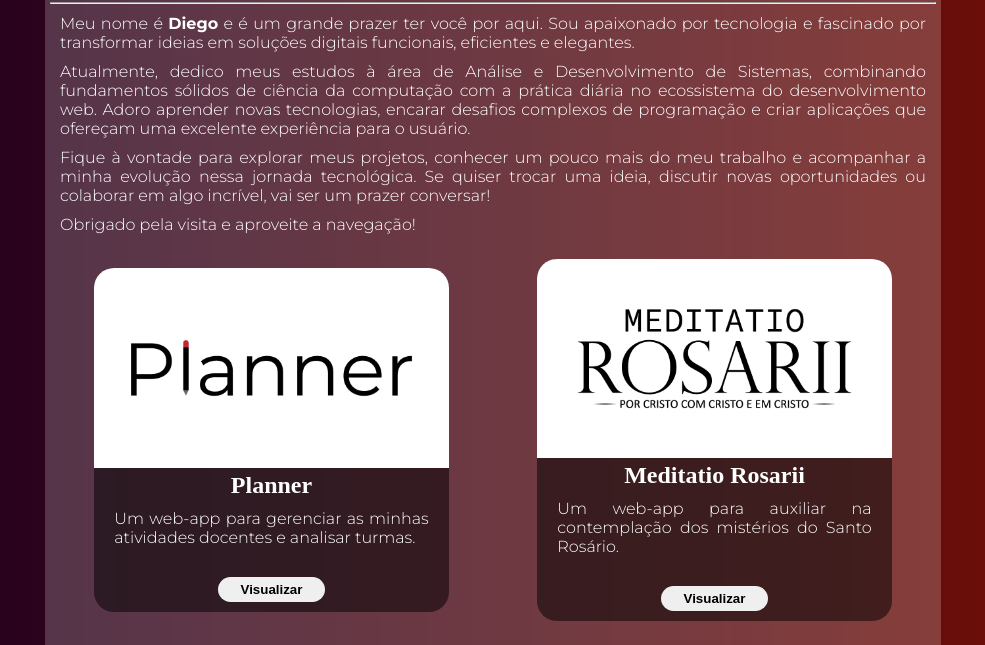
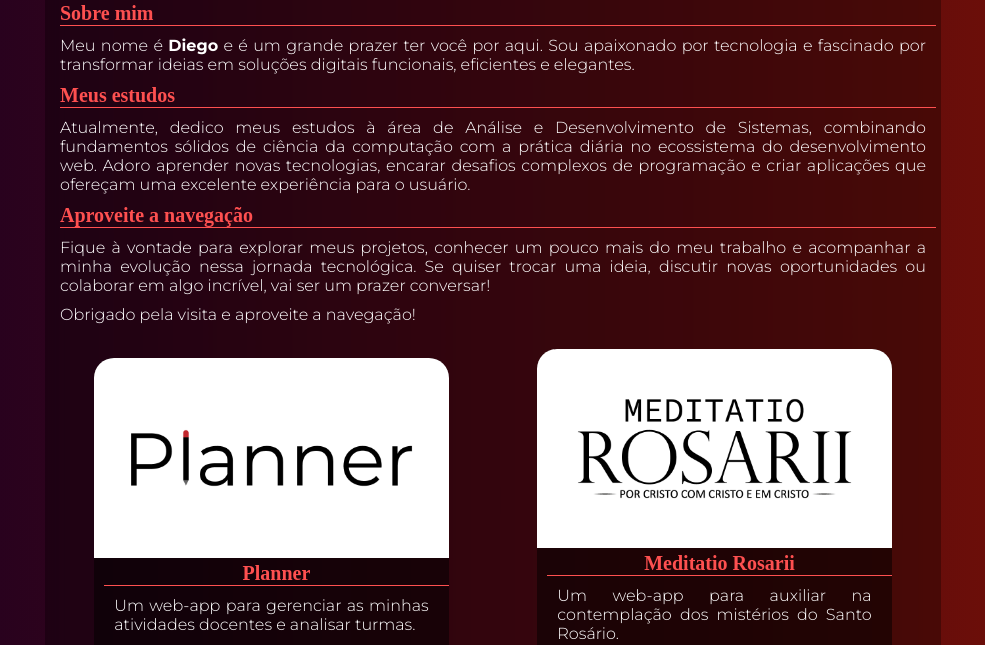
Before and after one commit to didaque-d/vitrine-d, a plain HTML site: page index.html in a window 1280 px wide. Shown: the part 249-894 px from the top of the page, without its empty margins (147-1132 px from the left). Drawn offline with Linux system fonts and the light colour scheme; a web font is replaced by a local one.

Commit message:
feat: ajustar estilos e adicionar seções informativas no portfólio

```diff
--- a/css/style.css
+++ b/css/style.css
@@ -1,7 +1,7 @@
 @import url('https://fonts.googleapis.com/css2?family=Betania+Patmos&family=Montserrat:ital,wght@0,100..900;1,100..900&family=Playwrite+BE+WAL+Guides&family=Roboto+Condensed:ital,wght@0,100..900;1,100..900&display=swap');
 :root{
     --cor-fundo: rgba(0, 0, 0, 0.503);
-    --cor-contraste: rgba(255, 255, 255, 0.2);
+    --cor-contraste: rgba(0, 0, 0, 0.3);
     --cor-realce: rgb(254, 80, 80);
 }
 *{
@@ -21,7 +21,7 @@ header{
 }
 header img{
     max-width: 20%;
-    animation: logo 2s linear;
+    animation: logo 1.5s linear;
 }
 main{
     background-color: var(--cor-contraste);
@@ -67,7 +67,7 @@ section{
     width: 30%;
     padding: 5px;
     border-radius: 20px;
-    margin-bottom: 10px;
+    margin-bottom: 25px;
     margin-top: 20px;
     font-weight: 600;
     transition: 0.3s;
@@ -88,7 +88,12 @@ article p{
     font-family: "Montserrat", sans-serif;
     font-weight: 300;
 }
-
+article h2{
+    color: var(--cor-realce);
+    border-bottom: 1px solid var(--cor-realce);
+    margin-left: 10px;
+    font-size: 20px;
+}
 /* Ajustes para PC */
 
 @media (min-width: 1080px){
--- a/index.html
+++ b/index.html
@@ -13,9 +13,11 @@
     <main>
         <article>
         <h1 id="titulo">Olá! Seja muito bem-vindo(a) ao meu portfólio.</h1>
-        <hr>
+        <h2>Sobre mim</h2>
         <p>Meu nome é <b>Diego</b> e é um grande prazer ter você por aqui. Sou apaixonado por tecnologia e fascinado por transformar ideias em soluções digitais funcionais, eficientes e elegantes.</p>
+        <h2>Meus estudos</h2>
         <p>Atualmente, dedico meus estudos à área de Análise e Desenvolvimento de Sistemas, combinando fundamentos sólidos de ciência da computação com a prática diária no ecossistema do desenvolvimento web. Adoro aprender novas tecnologias, encarar desafios complexos de programação e criar aplicações que ofereçam uma excelente experiência para o usuário.</p>
+        <h2>Aproveite a navegação</h2>
         <p>Fique à vontade para explorar meus projetos, conhecer um pouco mais do meu trabalho e acompanhar a minha evolução nessa jornada tecnológica. Se quiser trocar uma ideia, discutir novas oportunidades ou colaborar em algo incrível, vai ser um prazer conversar!</p>
         <p>Obrigado pela visita e aproveite a navegação!</p>
         </article>
```
